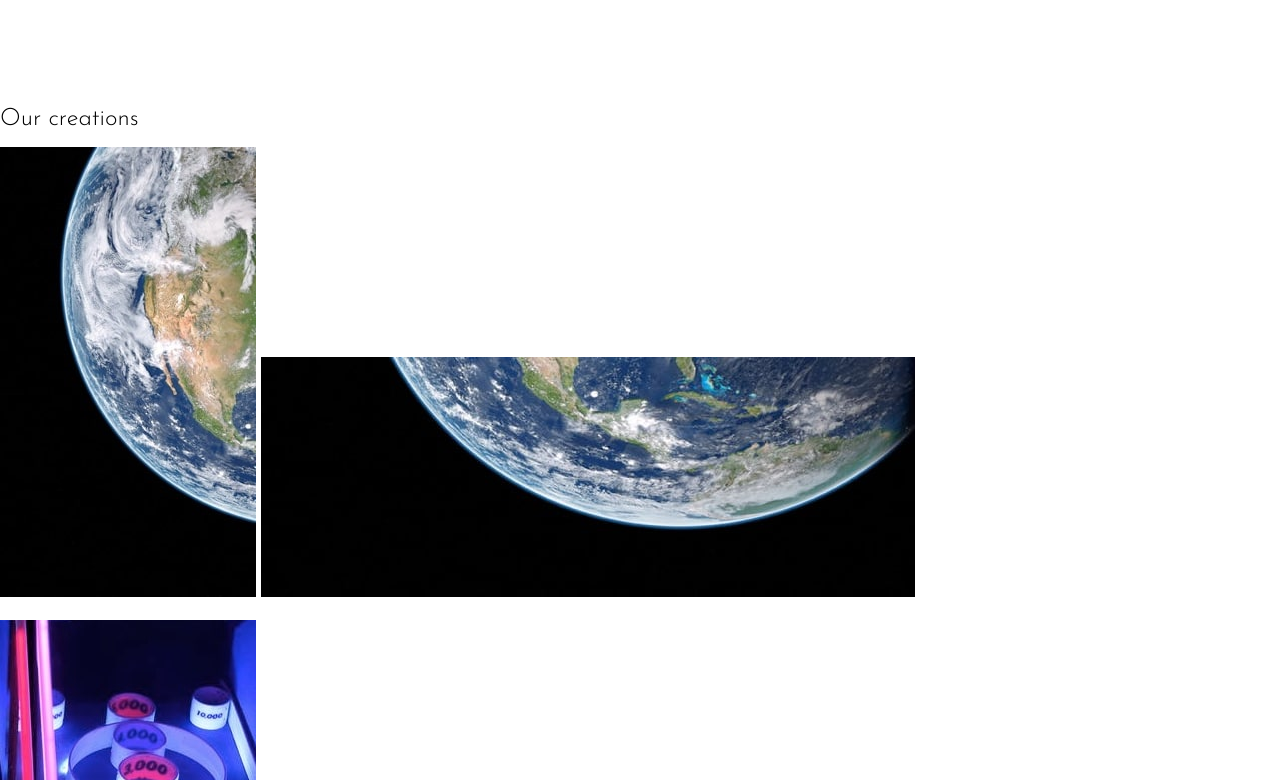
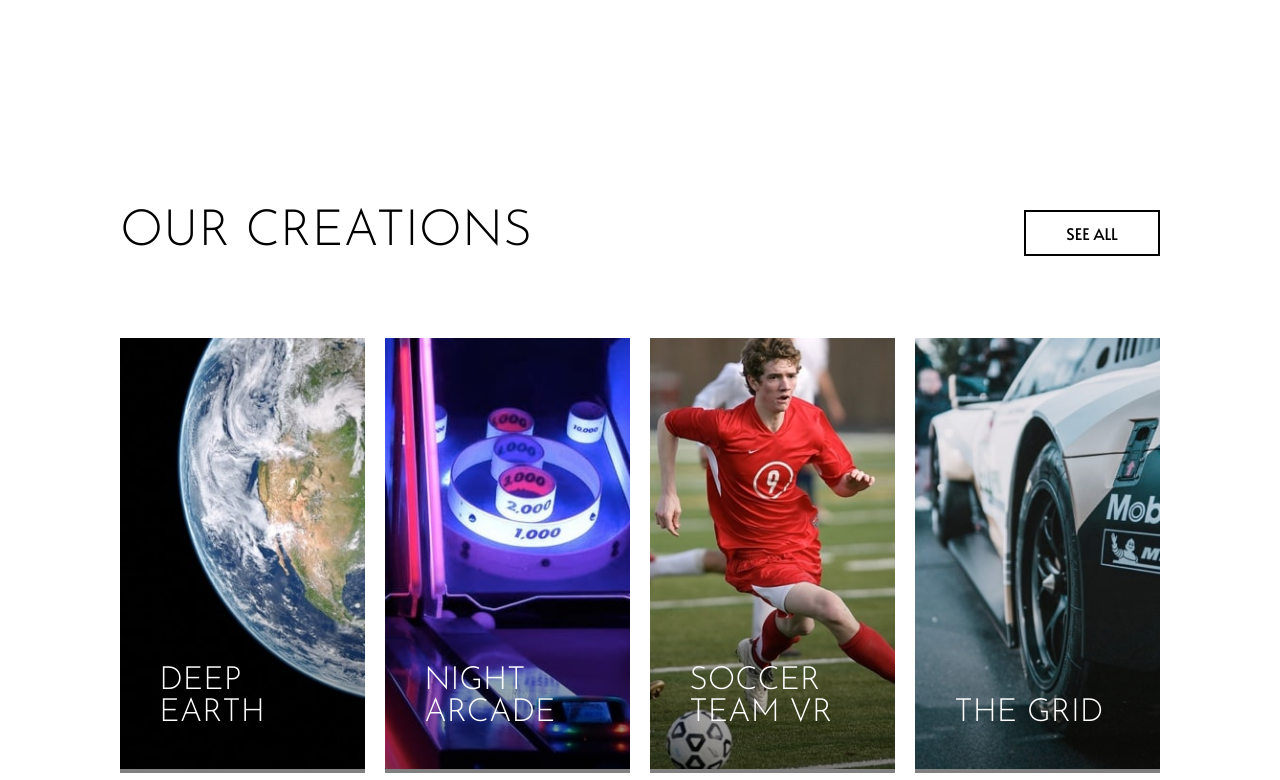
Before and after one commit to WellissonLima/loopstudios-landing-page-main, a plain HTML site: page index.html in a window 1280 px wide. Shown: the part 1460-2240 px from the top of the page. Drawn offline with Linux system fonts and the light colour scheme.

Commit message:
Estilização da section creations par desktop

```diff
--- a/index.html
+++ b/index.html
@@ -121,28 +121,28 @@
         </a>
       </div>
       <div class="creation">
-        <a href="#"></a>
+        <a href="#">
           <img src="./src/images/desktop/image-from-above.jpg" alt="From up Above VR" class="desktop">
           <img src="./src/images/mobile/image-from-above.jpg" alt="From up Above VR" class="mobile">
           <h3>From up above VR</h3>
         </a>
       </div>
       <div class="creation">
-        <a href="#"></a>
+        <a href="#">
           <img src="./src/images/desktop/image-pocket-borealis.jpg" alt="Pocket borealis" class="desktop">
           <img src="./src/images/mobile/image-pocket-borealis.jpg" alt="Pocket borealis" class="mobile">
           <h3>Pocket borealis</h3>
         </a>
       </div>
       <div class="creation">
-        <a href="#"></a>
+        <a href="#">
           <img src="./src/images/desktop/image-curiosity.jpg" alt="Curiosity" class="desktop">
           <img src="./src/images/mobile/image-curiosity.jpg" alt="Curiosity" class="mobile">
           <h3>The curiosity</h3>
         </a>
       </div>
       <div class="creation">
-        <a href="#"></a>
+        <a href="#">
           <img src="./src/images/desktop/image-fisheye.jpg" alt="Fisheye" class="desktop">
           <img src="./src/images/mobile/image-fisheye.jpg" alt="Fisheye" class="mobile">
           <h3>Make it fisheye</h3>
--- a/src/css/style.css
+++ b/src/css/style.css
@@ -72,11 +72,11 @@ body {
 }
 
 .about .item {
-    width: 650px;
+    max-width: 650px;
     height: 400px;
     position: absolute;
     bottom: 0;
-    right: 23rem;
+    right: 13%;
     padding: 8rem;
     background-color: #fff;
 }
@@ -94,6 +94,98 @@ body {
 
 .creations {
     grid-area: creations;
+    padding: 10rem 12rem;
+}
+
+.creations .header-creations {
+    display: flex;
+    justify-content: space-between;
+    align-items: center;
+    margin-bottom: 8rem;
+}
+
+.creations .header-creations h2 {
+    font-weight: 300;
+    font-size: 5rem;
+    text-transform: uppercase;
+}
+
+.creations .header-creations a {
+    color: #000000;
+    text-transform: uppercase;
+    font-size: 1.6rem;
+    font-family: "Alata", sans-serif;
+    padding: 10px 40px;
+    border: 2px solid #000000;
+    transition: 0.3s ease-in-out;
+}
+
+.creations .header-creations a:hover {
+    color: #ffffff;
+    background-color: #000000;
+}
+
+.creations .creation-container {
+    display: grid;
+    grid-template-columns: repeat(4, 1fr);
+    gap: 20px;
+}
+
+.creations .creation-container .creation {
+    position: relative;
+    transition: 0.3s ease;
+}
+
+.creations .creation-container .creation::after {
+    content: '';
+    position: absolute;
+    bottom: 0;
+    left: 0;
+    width: 100%;
+    height: 50%;
+    background: linear-gradient(to bottom, rgba(0, 0, 0, 0) 0%, rgba(0, 0, 0, 0.5) 100%);
+    pointer-events: none;
+    z-index: 1;
+}
+
+.creations .creation-container .creation a img {
+    width: 100%;
+    transition: 0.6s ease-in-out;
+}
+
+.creations .creation-container .creation a h3 {
+    position: absolute;
+    bottom: 10%;
+    left: 16%;
+    text-transform: uppercase;
+    font-weight: 300;
+    font-size: 3.2rem;
+    width: 160px;
+    z-index: 2;
+    transition: 0.6s ease-in-out;
+}
+
+.creations .creation-container .creation:hover::before {
+    content: '';
+    position: absolute;
+    top: 0;
+    left: 0;
+    width: 100%;
+    height: 100%;
+    background-color: rgba(255, 255, 255, 0.7);
+    z-index: 2;
+}
+
+.creations .creation-container .creation a {
+    transition: 0.6s ease-in-out;
+}
+
+.creations .creation-container .creation:hover h3 {
+    color: #000000;
+}
+
+.creations .creation-container .creation .mobile {
+    display: none;
 }
 
 .footer {
```
